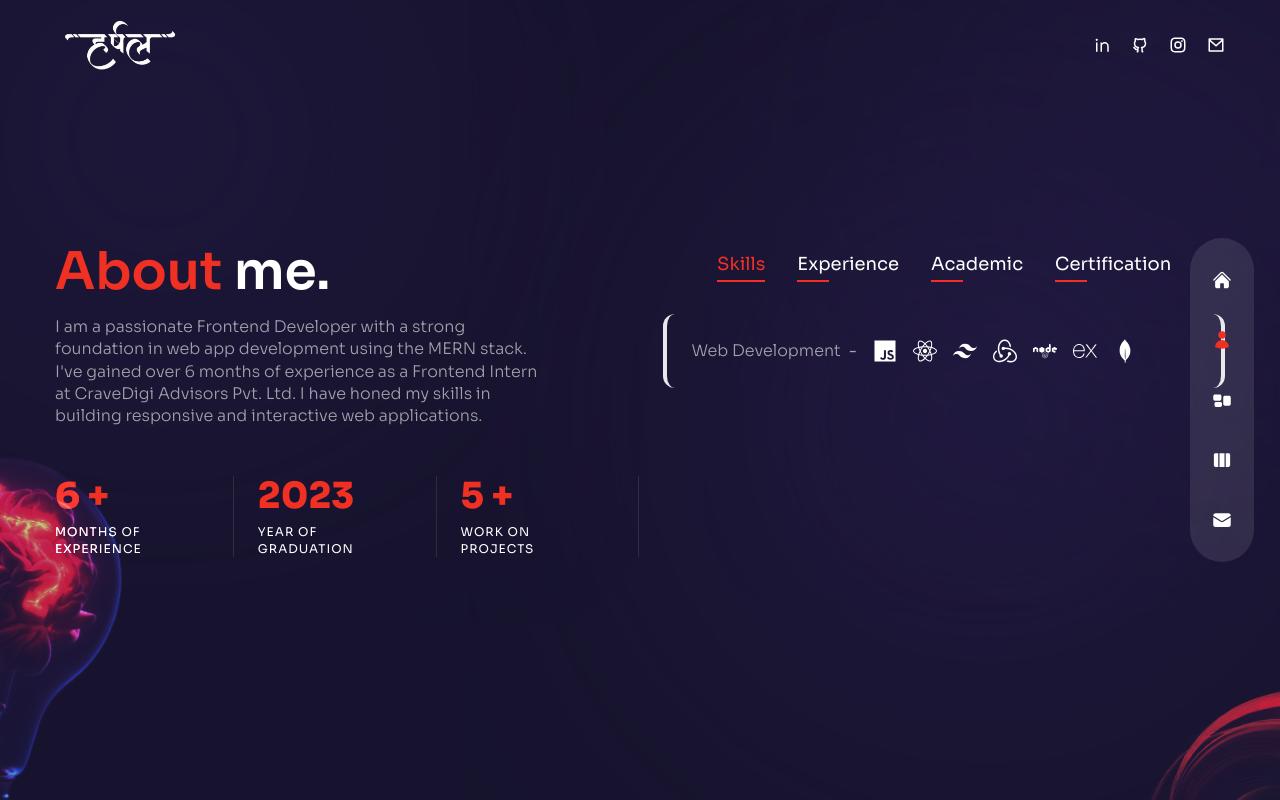
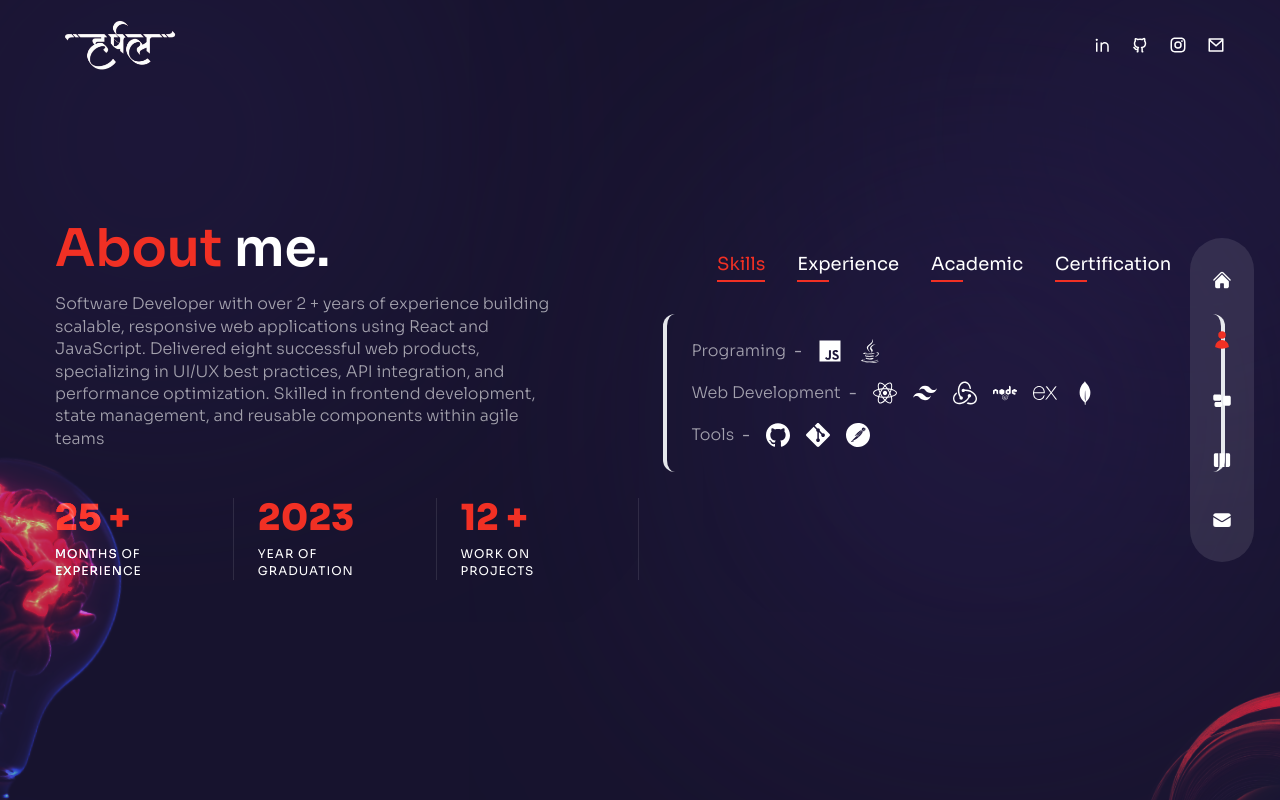
Before and after one commit to harshal0151/Portfolio-Harshal, a Next.js app: page /about in a window 1280 px wide. Built offline with nearby package versions, Linux system fonts and the light colour scheme.

Commit message:
update the about and services secrtion

```diff
--- a/components/ServiceSlider.js
+++ b/components/ServiceSlider.js
@@ -75,9 +75,9 @@ const ServiceSlider = () => {
               <p className='max-w-[350px] leading-normal'>{item.description}</p>
             </div>
             {/* arrow  */}
-            <div className='text-3xl'>
+            {/* <div className='text-3xl'>
               <RxArrowTopRight className='group-hover:rotate-45 group-hover:text-accent transition-all duration-300'/>
-            </div>
+            </div> */}
           </div>
         </SwiperSlide>
       })
--- a/pages/about/index.js
+++ b/pages/about/index.js
@@ -1,9 +1,9 @@
 import React, { useState } from "react";
 
 // icons
-import { FaJs, FaReact, FaNode } from "react-icons/fa";
+import { FaJs, FaReact, FaNode, FaJava } from "react-icons/fa";
 
-import { SiExpress, SiMongodb, SiTailwindcss, SiRedux } from "react-icons/si";
+import { SiExpress, SiMongodb, SiTailwindcss, SiRedux, SiGithub, SiGit, SiPostman } from "react-icons/si";
 
 //  data
 const aboutData = [
@@ -11,17 +11,34 @@ const aboutData = [
     title: "skills",
     info: [
       {
+        title : "Programing ",
+        icons : [
+          <FaJs key="js" />,
+          <FaJava key = "java" />,
+        ]
+      },
+      {
         title: "Web Development",
         icons: [
-          <FaJs key="js" />,
+
           <FaReact key="react" />,
           <SiTailwindcss key="tailwindcss" />,
           <SiRedux key="redux" />,
           <FaNode key="node" />,
           <SiExpress key="express" />,
           <SiMongodb key="mongodb" />,
+
         ],
       },
+      {
+        title: "Tools",
+        icons: [
+          <SiGithub key="github" />,
+          <SiGit key= "git"/>,
+          <SiPostman key = "postman" />
+
+        ]
+      }
     ],
   },
 
@@ -29,8 +46,8 @@ const aboutData = [
     title: "experience",
     info: [
       {
-        title: "Frontend Developer Intern - At CraveDigi Advisors",
-        stage: "Oct 2023 - April 2024",
+        title: "Software Developer - Codiant Software Services",
+        stage: "Jsn 2023 - Present",
       },
     ],
   },
@@ -47,8 +64,8 @@ const aboutData = [
     title: "certification",
     info: [
       {
-        title: "MERN-stack Development",
-        stage: "",
+        title: "Full Stack Development",
+        stage: "2023-24",
       },
     ],
   },
@@ -93,11 +110,12 @@ const About = () => {
             exit="hidden"
             className="max-w-[500px] mx-auto xl:mx-0 mb-5 xl:mb-12 px-0.8 xl:px-0"
           >
-            I am a passionate Frontend Developer with a strong foundation in web
-            app development using the MERN stack. I&apos;ve gained over 6 months
-            of experience as a Frontend Intern at CraveDigi Advisors Pvt. Ltd. I
-            have honed my skills in building responsive and interactive web
-            applications.
+            Software Developer with over 2 + years of experience building
+            scalable, responsive web applications using React and JavaScript.
+            Delivered eight successful web products, specializing in UI/UX best
+            practices, API integration, and performance optimization. Skilled in
+            frontend development, state management, and reusable components
+            within agile teams
           </motion.p>
 
           {/* counter  */}
@@ -112,7 +130,7 @@ const About = () => {
               {/* experience  */}
               <div className="relative flex-1 after:w-[1px] after:h-full after:bg-white/10 after:absolute after:top-0 after:right-0">
                 <div className=" text-2xl xl:text-4xl font-extrabold text-accent mb-2">
-                  <Countup start={0} end={6} duration={10} /> +
+                  <Countup start={0} end={26} duration={10} /> +
                 </div>
                 <div className="text-xs uppercase tracking-[1px] leading-[1.4] max-w-[100px]">
                   months of experience
@@ -132,7 +150,7 @@ const About = () => {
               {/* Projects  */}
               <div className="relative flex-1 after:w-[1px] after:h-full after:bg-white/10 after:absolute after:top-0 after:right-0">
                 <div className=" text-2xl xl:text-4xl font-extrabold text-accent mb-2">
-                  <Countup start={0} end={5} duration={10} /> +
+                  <Countup start={0} end={12} duration={10} /> +
                 </div>
                 <div className="text-xs uppercase tracking-[1px] leading-[1.4] max-w-[100px]">
                   work on Projects
--- a/pages/contact/index.js
+++ b/pages/contact/index.js
@@ -5,7 +5,7 @@ import { fadeIn } from "../../variants";
 import axios from "axios";
 import { ToastContainer, toast } from "react-toastify";
 import "react-toastify/dist/ReactToastify.css";
-import { ThreeDots } from "react-loader-spinner"; // Import the specific loader component
+import { ThreeDots } from "react-loader-spinner";
 
 const Contact = () => {
   const [name, setName] = useState("");
@@ -25,6 +25,8 @@ const Contact = () => {
         subject,
         message,
       });
+
+
 
       if (response.status === 200) {
         toast.success("Your message has been sent successfully!");
--- a/pages/index.js
+++ b/pages/index.js
@@ -1,12 +1,11 @@
-import React, { useState } from 'react';
+import React, { useState } from "react";
 import Avatar from "../components/Avatar";
 import { motion } from "framer-motion";
 import { fadeIn } from "../variants";
 import ProjectsBtn from "../components/ProjectsBtn";
-import Circles from '../components/Circles';
-import Bulb from '../components/Bulb';
-import Socials from '../components/Socials';
-
+import Circles from "../components/Circles";
+import Bulb from "../components/Bulb";
+import Socials from "../components/Socials";
 
 const Home = () => {
   const [showBetaNotification, setShowBetaNotification] = useState(true);
@@ -16,37 +15,45 @@ const Home = () => {
       <Bulb />
       <Circles />
       {/* text */}
-      <div className='w-full h-full bg-gradient-to-r from-primary/10 via-black/30 to-black/10'>
-        <div className='text-center flex flex-col justify-center xl:pt-40 xl:text-left h-full container mx-auto'>
+      <div className="w-full h-full bg-gradient-to-r from-primary/10 via-black/30 to-black/10">
+        <div className="text-center flex flex-col justify-center xl:pt-40 xl:text-left h-full container mx-auto">
           <motion.h1
-            variants={fadeIn('down', 0.2)}
+            variants={fadeIn("down", 0.2)}
             initial="hidden"
             animate="show"
-            exit='hidden'
-            className="h1 mt-[4rem]">
+            exit="hidden"
+            className="h1 mt-[4rem]"
+          >
             Hello I&apos;m, Harshal Patil <br />
             <span className="text-accent">Web Developer</span>
           </motion.h1>
           <motion.p
-            variants={fadeIn('down', 0.3)}
+            variants={fadeIn("down", 0.3)}
             initial="hidden"
             animate="show"
-            exit='hidden'
-            className="max-w-sm xl:max-w-xl mx-auto xl:mx-0 mb-5 xl:mb-16">
-            Graduate of computer science with experience working across the Web Developer. Looking for a role where I can grow and learn from experienced team members while drawing on project experience I have already successfully executed
+            exit="hidden"
+            className="max-w-sm xl:max-w-xl mx-auto xl:mx-0 mb-5 xl:mb-16"
+          >
+            Graduate in Computer Science and Software Developer with 2+ years of
+            experience building scalable, responsive web applications. I’ve
+            contributed to multiple high-impact projects, specializing in
+            full-stack development, performance optimization, and API
+            integration. Seeking a role where I can further grow, collaborate
+            with experienced teams, and continue to leverage my skills and
+            project experience.
           </motion.p>
 
           <div className="flex justify-center xl:hidden relative">
             <ProjectsBtn />
           </div>
 
-
           <motion.div
-            variants={fadeIn('down', 0.4)}
+            variants={fadeIn("down", 0.4)}
             initial="hidden"
             animate="show"
-            exit='hidden'
-            className="hidden xl:flex">
+            exit="hidden"
+            className="hidden xl:flex"
+          >
             <ProjectsBtn />
           </motion.div>
         </div>
@@ -61,18 +68,19 @@ const Home = () => {
 
         {/* Avatar img*/}
         <motion.div
-          variants={fadeIn('up', 0.5)}
+          variants={fadeIn("up", 0.5)}
           initial="hidden"
           animate="show"
-          exit='hidden'
-          transition={{ duration: 1, ease: 'easeInOut' }}
-          className="w-full h-full max-w-[537px] max-h-[548px] absolute -bottom-32 lg:bottom-5 lg:right-[5%] ">
+          exit="hidden"
+          transition={{ duration: 1, ease: "easeInOut" }}
+          className="w-full h-full max-w-[537px] max-h-[548px] absolute -bottom-32 lg:bottom-5 lg:right-[5%] "
+        >
           <Avatar />
-          <div className=' w-full m-10 px-[30px]'>
-         Email:  patilharshal0151@gmail.com
+          <div className=" w-full m-10 px-[30px]">
+            Email: patilharshal0151@gmail.com
           </div>
-          <div className='w-full m-10 px-[100px]'>
-          <Socials />
+          <div className="w-full m-10 px-[100px]">
+            <Socials />
           </div>
         </motion.div>
       </div>
```
